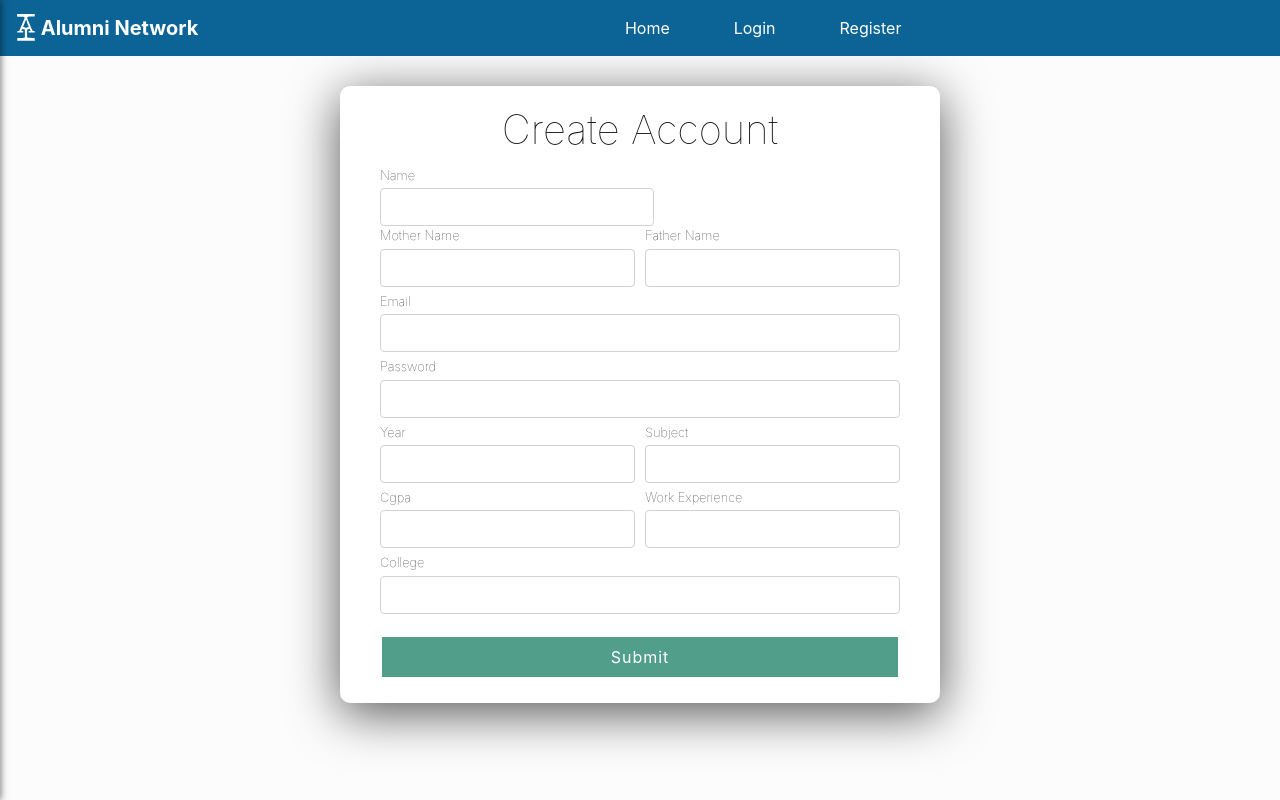
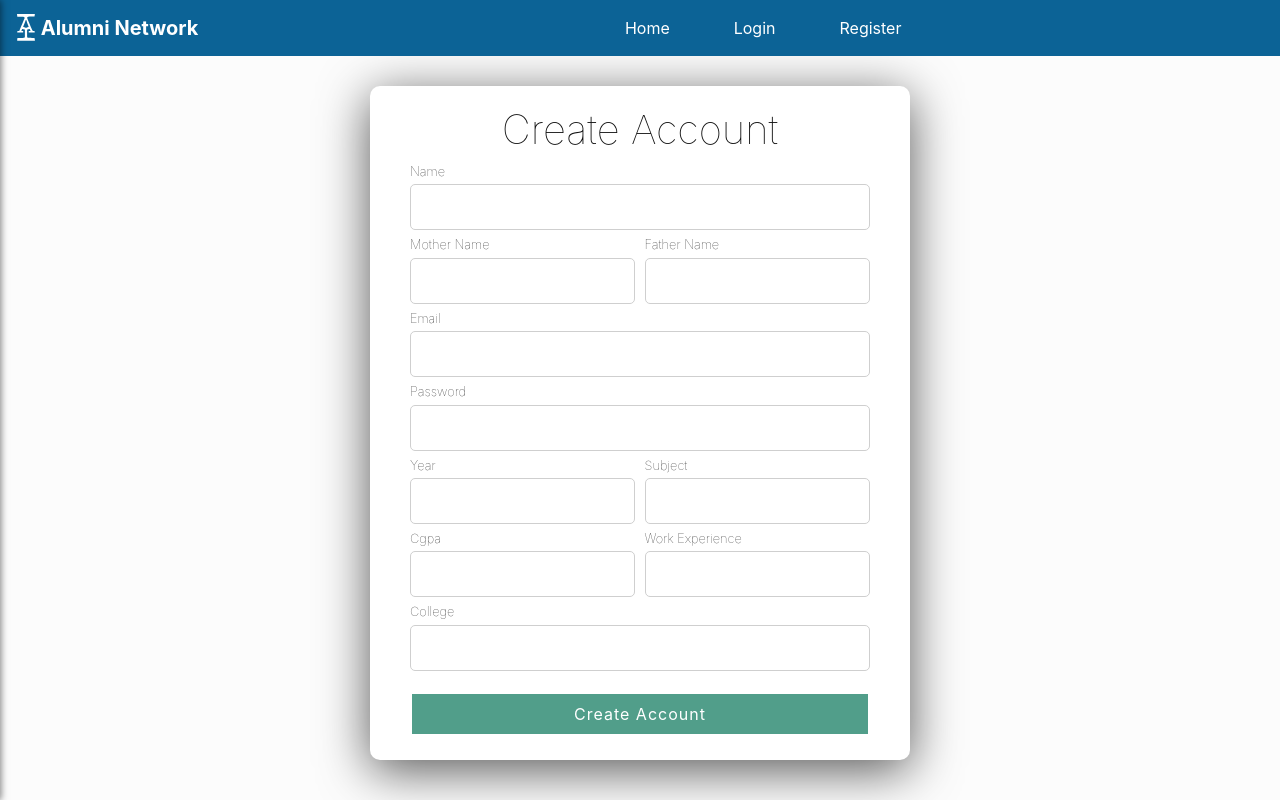
Before and after one commit to JashanChahal/AlumniNetwork, a React (Create React App) app: page /register in a window 1280 px wide. Built offline with nearby package versions, Linux system fonts and the light colour scheme.

Commit message:
Added Form Validation

```diff
--- a/src/Components/Auth/Register.js
+++ b/src/Components/Auth/Register.js
@@ -3,36 +3,120 @@ import { Link } from 'react-router-dom';
 import { FontAwesomeIcon } from '@fortawesome/react-fontawesome';
 import { faUser } from '@fortawesome/free-solid-svg-icons';
 import "./register.css";
+
+const emailRegex = RegExp(
+    /^[a-zA-Z0-9.!#$%&’*+/=?^_`{|}~-]+@[a-zA-Z0-9-]+(?:\.[a-zA-Z0-9-]+)*$/
+);
+
+const formValid = formErrors => {
+    let valid = true;
+    Object.values(formErrors).forEach(val => {
+        val.length > 0 && (valid = false)
+    }
+    );
+    return valid;
+}
 class Register extends Component {
     constructor(props) {
         super(props)
         this.state = {
-            Name: null,
-            Password:null,
-            FatherName: null,
-            MotherName: null,
-            Email: null,
-            Year: null,
-            Subject: null,
-            Cgpa: null,
-            College: null,
-            WorkExperience: null,
+            Name: '',
+            Password: '',
+            FatherName: '',
+            MotherName: '',
+            Email: '',
+            Year: '',
+            Subject: '',
+            Cgpa: '',
+            College: '',
+            WorkExperience: '',
             type: 'Alumini',
+            formErrors: {
+                Name: '',
+                Password: '',
+                FatherName: '',
+                MotherName: '',
+                Email: '',
+                Year: '',
+                Subject: '',
+                Cgpa: ''
+
+            }
         }
     }
     submitHandler = (e) => {
         e.preventDefault()
-        console.log(this.state)
+        if (formValid(this.state.formErrors)) {
+            console.log(this.state)
+        }
     }
     changeHandler = (e) => {
-        this.setState({ [e.target.name]: e.target.value })
+        e.preventDefault();
+        const { name, value } = e.target;
+        let formErrors = this.state.formErrors;
+        switch (name) {
+            case "Name":
+
+                if (value.length < 3 && value.length > 0)
+                    formErrors.Name = "minimum 3 characters required"
+                else
+                    formErrors.Name = "";
+
+                break;
+            case "Password":
+                let val = true;
+                if (value.length < 6)
+                    val = false;
+                var numUpper = (value.match(/[A-Z]/g) || []).length;
+                if (numUpper == 0 || numUpper == value.length)
+                    val = false;
+                if (val == false)
+                    formErrors.Password = "Password should be combination of uppercase and lowercase letters";
+                else
+                    formErrors.Password = ""
+                break;
+            case "MotherName":
+                formErrors.MotherName =
+                    value.length < 3 && value.length > 0
+                        ? "minimum 3 characters required"
+                        : "";
+                break;
+            case "FatherName":
+                formErrors.FatherName =
+                    value.length < 3 && value.length > 0
+                        ? "minimum 3 characters required"
+                        : "";
+                break;
+            case "Email":
+                formErrors.Email = emailRegex.test(value) && value.length > 0
+                    ? ""
+                    : "invalid email address";
+                break;
+            case "Year":
+                if (Number(value) > 1970 && Number(value) < 2020)
+                    formErrors.Year = "";
+                else
+                    formErrors.Year = "Enter a valid year";
+            case "Subject":
+                formErrors.Subject =
+                    value.length < 3 && value.length > 0
+                        ? "minimum 3 characters required"
+                        : "";
+                break;
+            case "Cgpa":
+                formErrors.Cgpa =
+                    Number(value) >= 4 && Number(value) <= 10
+                        ? "" : "Invalid Cgpa"
+            default:
+                break;
+
+
+        }
+
+        this.setState({ formErrors, [name]: e.target.value })
     }
     render() {
-        const mystyle = {
-            width: "500px",
-            margin: "auto"
-        }
-        const { Name,Password,FatherName, MotherName, Email, Year, Subject, Cgpa, College, WorkExperience } = this.state
+        const { Name, Password, formErrors, FatherName, MotherName, Email, Year, Subject, Cgpa, College, WorkExperience } = this.state
         return (
             <div className="wrapper">
                 <div className="form-wrapper">
@@ -40,58 +124,62 @@ class Register extends Component {
                     {/* <p className="lead"><FontAwesomeIcon icon={faUser} /> Create Your Account</p> */}
                     <form onSubmit={this.submitHandler} noValidate>
 
-                        <div className="firstName">
+                        <div className="Name">
                             <label for="Name">Name</label>
-                            <input type="text" name="Name" id="Name" className="form-control" value={Name} onChange={this.changeHandler} novalidate />
+                            <input type="text" name="Name" id="Name" className={formErrors.Name.length > 0 ? "error" : null} value={Name} onChange={this.changeHandler} noValidate />
+                            {(formErrors.Name.length > 0) && (
+                                <span className="errorMessage">{formErrors.Name}</span>
+                            )}
                         </div>
 
                         <div className="MotherName">
                             <label for="MotherName">Mother Name</label>
-                            <input type="text" name="MotherName" id="MotherName" className="form-control" value={MotherName} onChange={this.changeHandler} />
+                            <input type="text" name="MotherName" id="MotherName" className={formErrors.MotherName.length > 0 ? "error" : null} value={MotherName} onChange={this.changeHandler} noValidate />
                         </div>
 
                         <div className="FatherName">
                             <label for="FatherName">Father Name</label>
-                            <input type="text" name="FatherName" id="FatherName" className="form-control" value={FatherName} onChange={this.changeHandler} />
+                            <input type="text" name="FatherName" id="FatherName" className={formErrors.FatherName.length > 0 ? "error" : null} value={FatherName} onChange={this.changeHandler} />
                         </div>
 
 
                         <div className='Email'>
                             <label for="Email">Email</label>
-                            <input type="text" name="Email" id="Email" className="form-control" value={Email} onChange={this.changeHandler} />
+                            <input type="text" name="Email" id="Email" className={formErrors.Email.length > 0 ? "error" : null} value={Email} onChange={this.changeHandler} />
                         </div>
 
                         <div className="Password">
                             <label for="Password">Password</label>
-                            <input type="password" name="Password" id="Password" className="form-control" value={Password} onChange={this.changeHandler} />
+                            <input type="password" name="Password" id="Password" className={formErrors.Password.length > 0 ? "error" : null} value={Password} onChange={this.changeHandler} />
                         </div>
 
                         <div className='Year'>
                             <label for="Year">Year</label>
-                            <input type="year" name="Year" id="Year" className="form-control" value={Year} onChange={this.changeHandler} />
+                            <input type="year" name="Year" id="Year" className={formErrors.Year.length > 0 ? "error" : null} value={Year} onChange={this.changeHandler} />
                         </div>
 
                         <div className="Subject">
                             <label for="Subject">Subject</label>
-                            <input type="text" name="Subject" id="Subject" className="form-control" value={Subject} onChange={this.changeHandler} />
+                            <input type="text" name="Subject" id="Subject" className={formErrors.Subject.length > 0 ? "error" : null} value={Subject} onChange={this.changeHandler} />
                         </div>
 
                         <div className="Cgpa">
                             <label for="Cgpa">Cgpa</label>
-                            <input type="text" name="Cgpa" id="Cgpa" className="form-control" value={Cgpa} onChange={this.changeHandler} />
+                            <input type="text" name="Cgpa" id="Cgpa" className={formErrors.Cgpa.length > 0 ? "error" : null} value={Cgpa} onChange={this.changeHandler} />
                         </div>
 
                         <div className="WorkExperience">
                             <label for="WorkExperience">Work Experience</label>
-                            <input type="text" name="WorkExperience" id="WorkExperience" className="form-control" value={WorkExperience} onChange={this.changeHandler} />
+                            <input type="text" name="WorkExperience" id="WorkExperience" value={WorkExperience} onChange={this.changeHandler} />
                         </div>
 
                         <div className="College">
                             <label for="College">College</label>
-                            <input type="text" name="College" id="College" className="form-control" value={College} onChange={this.changeHandler} />
+                            <input type="text" name="College" id="College" value={College} onChange={this.changeHandler} />
                         </div>
                         <div className="createAccount">
-                        <button type="submit">Submit</button>
+                            <button type="submit">Create Account</button>
+
                         </div>
                     </form>
                 </div>
--- a/src/Components/Auth/register.css
+++ b/src/Components/Auth/register.css
@@ -28,7 +28,7 @@ light green: #A3C4BC
   }
 
   .form-wrapper {
-    width: 600px;
+    width: 50%;
     display: flex;
     flex-direction: column;
     padding: 20px 40px;
@@ -84,7 +84,7 @@ light green: #A3C4BC
   }
 
   .Name {
-    margin-right: 1%;
+    width: 100%;
   }
   .MotherName{
       margin-right: 1%;
```
